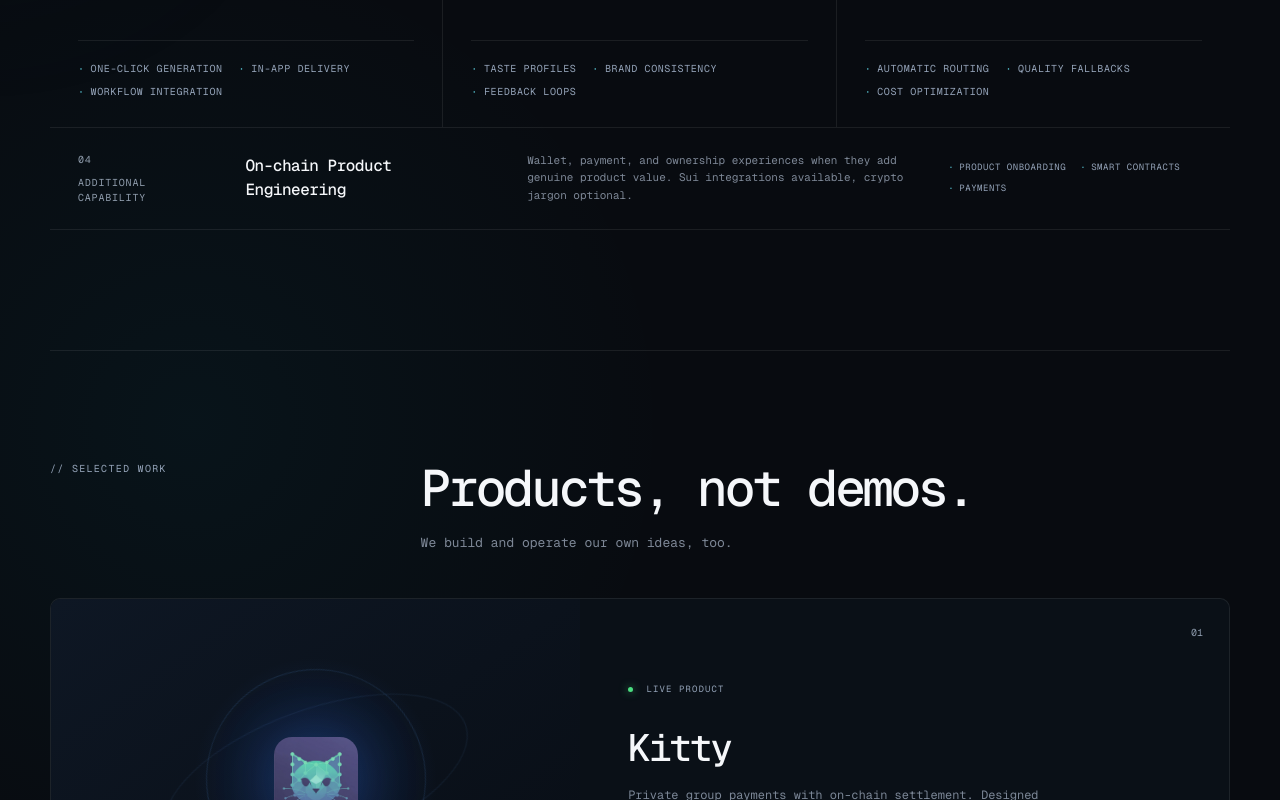
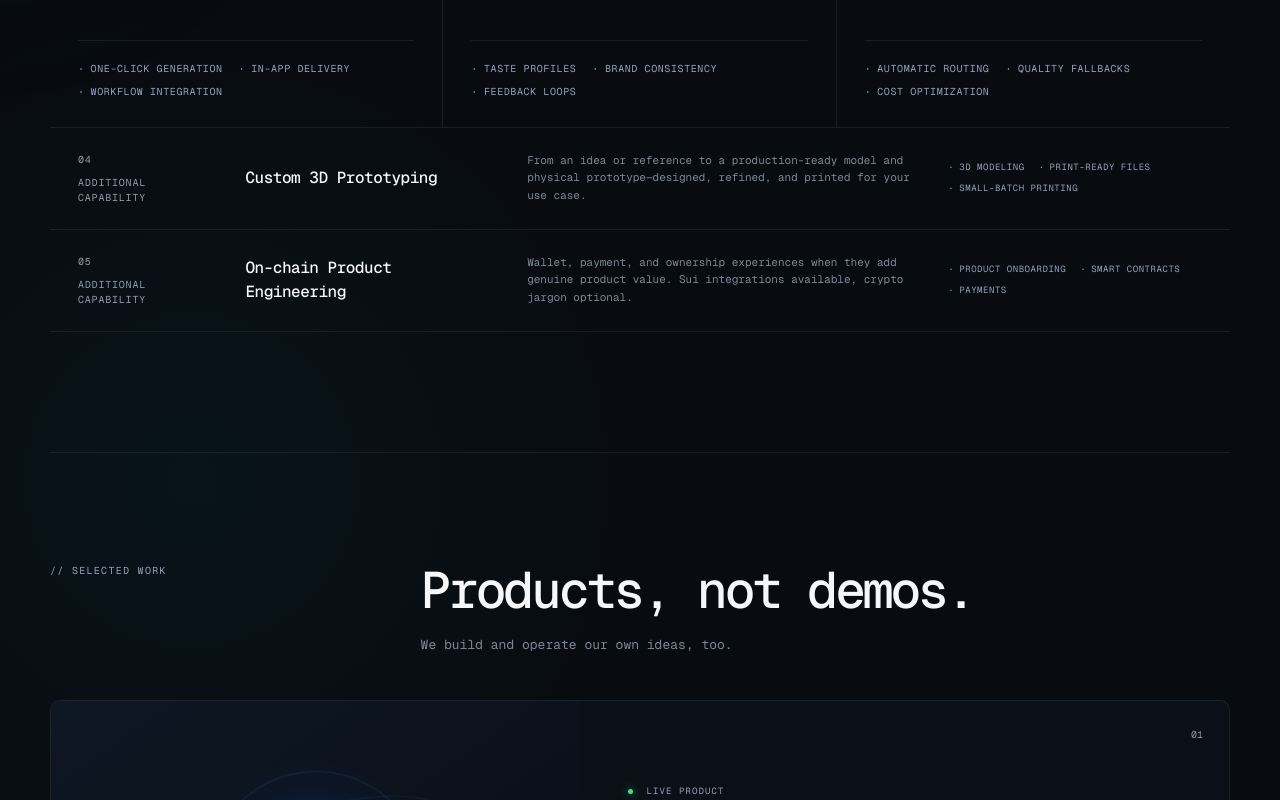
Before and after one commit to Zenless-Labs/landing-pages, a Next.js app: page / in a window 1280 px wide. Shown: the part 1500-2300 px from the top of the page. Built offline with nearby package versions, Linux system fonts and the light colour scheme.

Commit message:
[verified] feat: add custom 3D prototyping services

```diff
--- a/app/contact/page.tsx
+++ b/app/contact/page.tsx
@@ -3,7 +3,7 @@ import ContactForm from './contact-form';
 
 export const metadata: Metadata = {
   title: 'Contact — Zenless Labs',
-  description: 'Tell Zenless Labs about the AI media or product system you want to build.',
+  description: 'Tell Zenless Labs about the AI media pipeline, 3D prototype, or product system you want to build.',
 };
 
 export default function ContactPage() {
@@ -29,7 +29,7 @@ export default function ContactPage() {
           <span className="section-kicker">// START A CONVERSATION</span>
           <h1>Tell us what should<br /><span>move, think, or scale.</span></h1>
           <p>
-            Share the product, workflow, or creative system you have in mind. We’ll respond from
+            Share the product, workflow, 3D prototype, or creative system you have in mind. We’ll respond from
             <a href="mailto:hey@zenlesslabs.com"> hey@zenlesslabs.com</a>.
           </p>
           <div className="contact-availability"><i /> Accepting select design-partner engagements</div>
@@ -42,7 +42,7 @@ export default function ContactPage() {
           <img src="/zenless-logo.jpg" alt="" width="22" height="22" />
           <span>Zenless Labs</span>
         </div>
-        <span>AI media · Inference · Product engineering</span>
+        <span>AI media · 3D prototyping · Product engineering</span>
         <span>© 2026 Zenless Labs LLC</span>
       </footer>
     </main>
--- a/app/layout.tsx
+++ b/app/layout.tsx
@@ -5,9 +5,9 @@ import './globals.css';
 const mono = Geist_Mono({ subsets: ['latin'], variable: '--font-geist-mono' });
 
 export const metadata: Metadata = {
-  title: 'Zenless Labs — Custom AI Media Pipelines',
+  title: 'Zenless Labs — AI Media & Custom 3D Prototyping',
   description:
-    'Zenless Labs builds custom, product-integrated AI media pipelines with adaptive creative profiles and automatic model orchestration.',
+    'Zenless Labs builds custom AI media pipelines and provides 3D modeling, print-ready prototyping, and small-batch 3D printing.',
 };
 
 export default function RootLayout({ children }: { children: React.ReactNode }) {
--- a/app/page.tsx
+++ b/app/page.tsx
@@ -19,6 +19,23 @@ const services = [
     description:
       'We choose, route, and benchmark models behind the scenes so your team can focus on the experience instead of the model menu.',
     capabilities: ['Automatic routing', 'Quality fallbacks', 'Cost optimization'],
+  },
+];
+
+const additionalCapabilities = [
+  {
+    number: '04',
+    title: 'Custom 3D Prototyping',
+    description:
+      'From an idea or reference to a production-ready model and physical prototype—designed, refined, and printed for your use case.',
+    capabilities: ['3D modeling', 'Print-ready files', 'Small-batch printing'],
+  },
+  {
+    number: '05',
+    title: 'On-chain Product Engineering',
+    description:
+      'Wallet, payment, and ownership experiences when they add genuine product value. Sui integrations available, crypto jargon optional.',
+    capabilities: ['Product onboarding', 'Smart contracts', 'Payments'],
   },
 ];
 
@@ -162,19 +179,21 @@ export default function Home() {
             </article>
           ))}
         </div>
-        <article className="secondary-service">
-          <div className="secondary-label"><span>04</span><span>ADDITIONAL CAPABILITY</span></div>
-          <h3>On-chain Product Engineering</h3>
-          <p>
-            Wallet, payment, and ownership experiences when they add genuine product value.
-            Sui integrations available, crypto jargon optional.
-          </p>
-          <ul>
-            <li>Product onboarding</li>
-            <li>Smart contracts</li>
-            <li>Payments</li>
-          </ul>
-        </article>
+        <div className="secondary-services">
+          {additionalCapabilities.map((capability) => (
+            <article className="secondary-service" key={capability.number}>
+              <div className="secondary-label">
+                <span>{capability.number}</span>
+                <span>ADDITIONAL CAPABILITY</span>
+              </div>
+              <h3>{capability.title}</h3>
+              <p>{capability.description}</p>
+              <ul>
+                {capability.capabilities.map((item) => <li key={item}>{item}</li>)}
+              </ul>
+            </article>
+          ))}
+        </div>
       </section>
 
       <section className="section work-section" id="work">
@@ -221,7 +240,7 @@ export default function Home() {
           <img src="/zenless-logo.jpg" alt="" width="22" height="22" />
           <span>Zenless Labs</span>
         </div>
-        <span>AI media · Inference · Product engineering</span>
+        <span>AI media · 3D prototyping · Product engineering</span>
         <span>© 2026 Zenless Labs LLC</span>
       </footer>
     </main>
```
Also changed, not shown: 1 other file (tests, documents, lock files or other folders).
